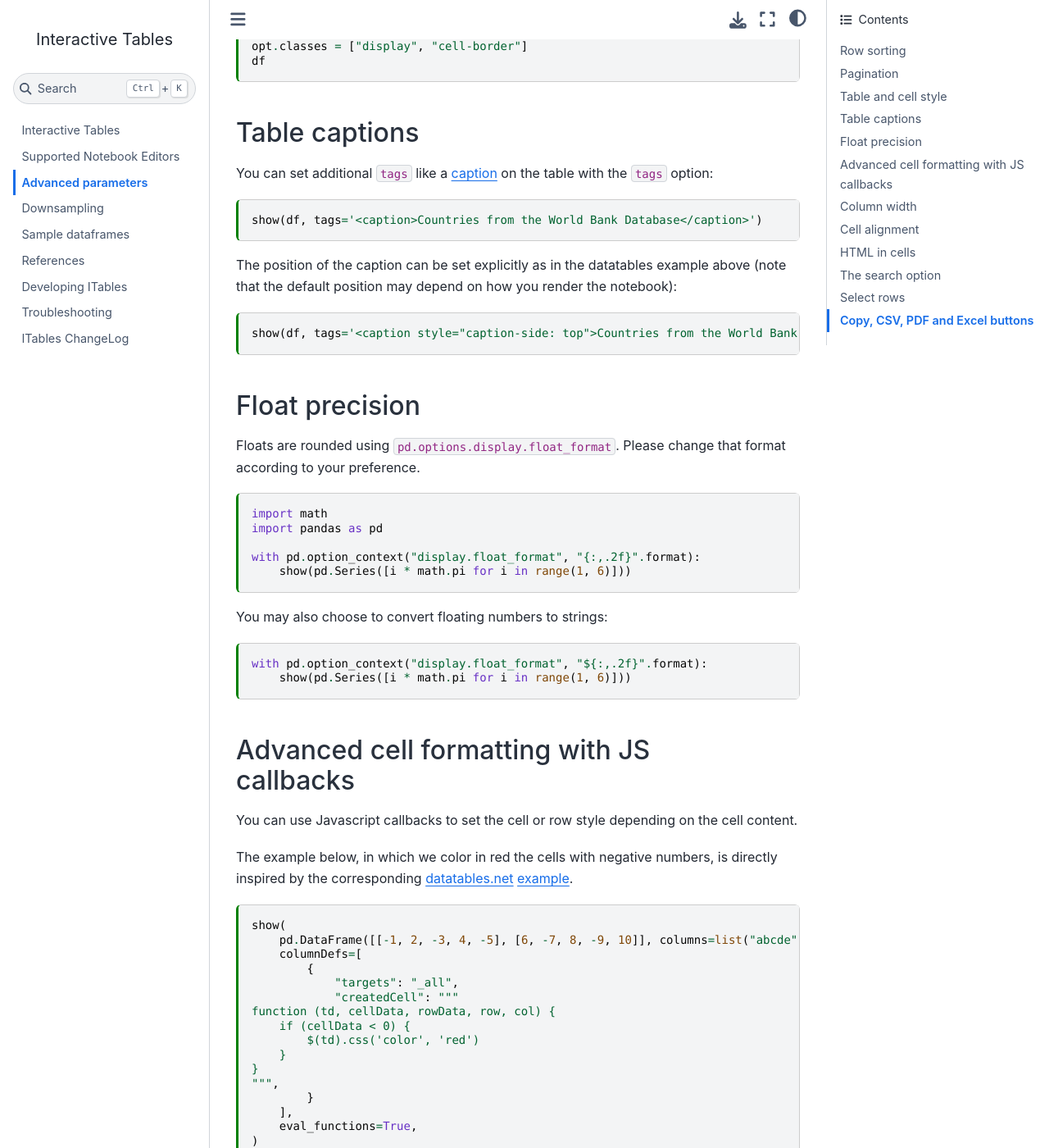
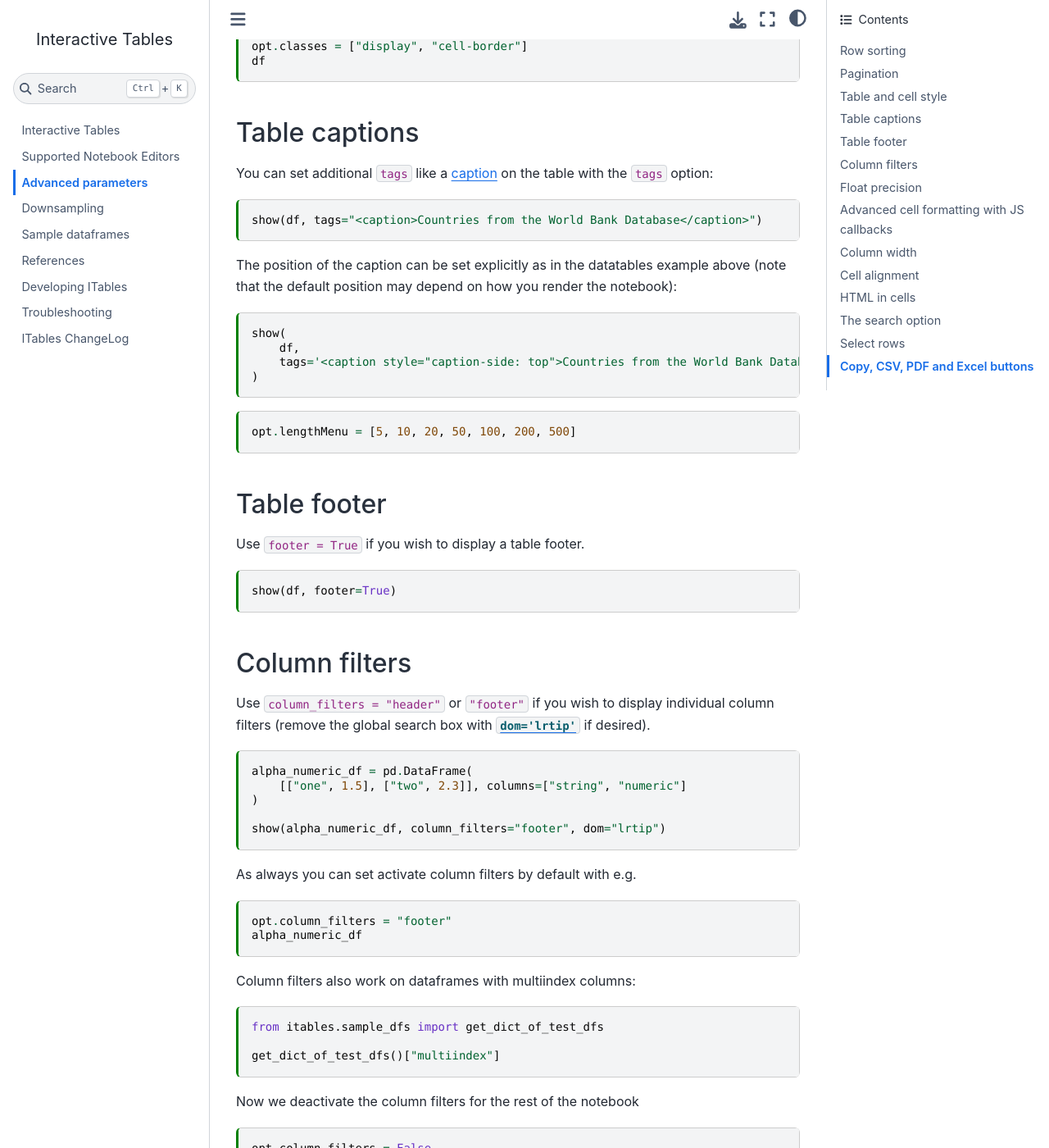
Before and after one commit to mwouts/itables, a Jupyter Book: the page built from docs/advanced_parameters.md, in a window 1280 px wide and 1400 px high, scrolled down 1920 px. Shown: the whole window at 82% size. Built offline with Jupyter Book 1.0.4 settings and Sphinx 7.4.7 and the Sphinx Book theme 1.1.4, drawn with Linux system fonts in a browser that asks for light colours; some of the changed text lies outside the part shown.

Commit message:
Version 1.1.0 (#81)
- `itables.options` and the `show` function have a new `column_filters` argument to display individual column search boxes ([#69](https://github.com/mwouts/jupytext/issues/69))
- We have documented DataTables' `dom` option.
- We have introduced a new class `JavascriptFunction` to limit the evaluation of Javascript function to selected ones.
- The documentation is formatted with `black` thanks to a Jupytext & Black pre-commit hook.

````diff
--- a/docs/advanced_parameters.md
+++ b/docs/advanced_parameters.md
@@ -96,12 +96,62 @@ df
 You can set additional `tags` like a [caption](https://datatables.net/blog/2014-11-07) on the table with the `tags` option:
 
 ```{code-cell}
-show(df, tags='<caption>Countries from the World Bank Database</caption>')
+show(df, tags="<caption>Countries from the World Bank Database</caption>")
 ```
 
 The position of the caption can be set explicitly as in the datatables example above (note that the default position may depend on how you render the notebook):
+
 ```{code-cell}
-show(df, tags='<caption style="caption-side: top">Countries from the World Bank Database</caption>')
+show(
+    df,
+    tags='<caption style="caption-side: top">Countries from the World Bank Database</caption>',
+)
+```
+
+```{code-cell}
+opt.lengthMenu = [5, 10, 20, 50, 100, 200, 500]
+```
+
+## Table footer
+
+Use `footer = True` if you wish to display a table footer.
+
+```{code-cell}
+show(df, footer=True)
+```
+
+## Column filters
+
+Use `column_filters = "header"` or `"footer"` if you wish to display individual column filters
+(remove the global search box with [`dom='lrtip'`](https://datatables.net/reference/option/dom) if desired).
+
+```{code-cell}
+alpha_numeric_df = pd.DataFrame(
+    [["one", 1.5], ["two", 2.3]], columns=["string", "numeric"]
+)
+
+show(alpha_numeric_df, column_filters="footer", dom="lrtip")
+```
+
+As always you can set activate column filters by default with e.g.
+
+```{code-cell}
+opt.column_filters = "footer"
+alpha_numeric_df
+```
+
+Column filters also work on dataframes with multiindex columns:
+
+```{code-cell}
+from itables.sample_dfs import get_dict_of_test_dfs
+
+get_dict_of_test_dfs()["multiindex"]
+```
+
+Now we deactivate the column filters for the rest of the notebook
+
+```{code-cell}
+opt.column_filters = False
 ```
 
 ## Float precision
@@ -129,22 +179,27 @@ You can use Javascript callbacks to set the cell or row style depending on the c
 
 The example below, in which we color in red the cells with negative numbers, is directly inspired by the corresponding datatables.net [example](https://datatables.net/reference/option/columns.createdCell).
 
+Note how the Javascript callback is declared as `JavascriptFunction` object below.
+
 ```{code-cell}
+from itables import JavascriptFunction
+
 show(
     pd.DataFrame([[-1, 2, -3, 4, -5], [6, -7, 8, -9, 10]], columns=list("abcde")),
     columnDefs=[
         {
             "targets": "_all",
-            "createdCell": """
+            "createdCell": JavascriptFunction(
+                """
 function (td, cellData, rowData, row, col) {
     if (cellData < 0) {
         $(td).css('color', 'red')
     }
 }
-""",
+"""
+            ),
         }
     ],
-    eval_functions=True,
 )
 ```
 
@@ -214,7 +269,7 @@ show(
 The [search option](https://datatables.net/reference/option/search) let you control the initial value for the search field, and whether the query should be treated as a regular expression or not:
 
 ```{code-cell}
-show(df, search={"regex": True, "caseInsensitive": True, "search":"s.ain"})
+show(df, search={"regex": True, "caseInsensitive": True, "search": "s.ain"})
 ```
 
 ## Select rows
--- a/itables/__init__.py
+++ b/itables/__init__.py
@@ -1,4 +1,4 @@
-from .javascript import init_notebook_mode, show
+from .javascript import JavascriptFunction, init_notebook_mode, show
 from .version import __version__
 
-__all__ = ["__version__", "show", "init_notebook_mode"]
+__all__ = ["__version__", "show", "init_notebook_mode", "JavascriptFunction"]
--- a/itables/version.py
+++ b/itables/version.py
@@ -1,3 +1,3 @@
 """ITables' version number"""
 
-__version__ = "1.0.0"
+__version__ = "1.1.0"
````
Also changed, not shown: README.md (+1 -0 lines), docs/changelog.md (+9 -0 lines), docs/downsampling.md (+7 -7 lines), docs/quick_start.md (+4 -4 lines), docs/sample_dataframes.md (+15 -15 lines), .pre-commit-config.yaml, 9 other files.
